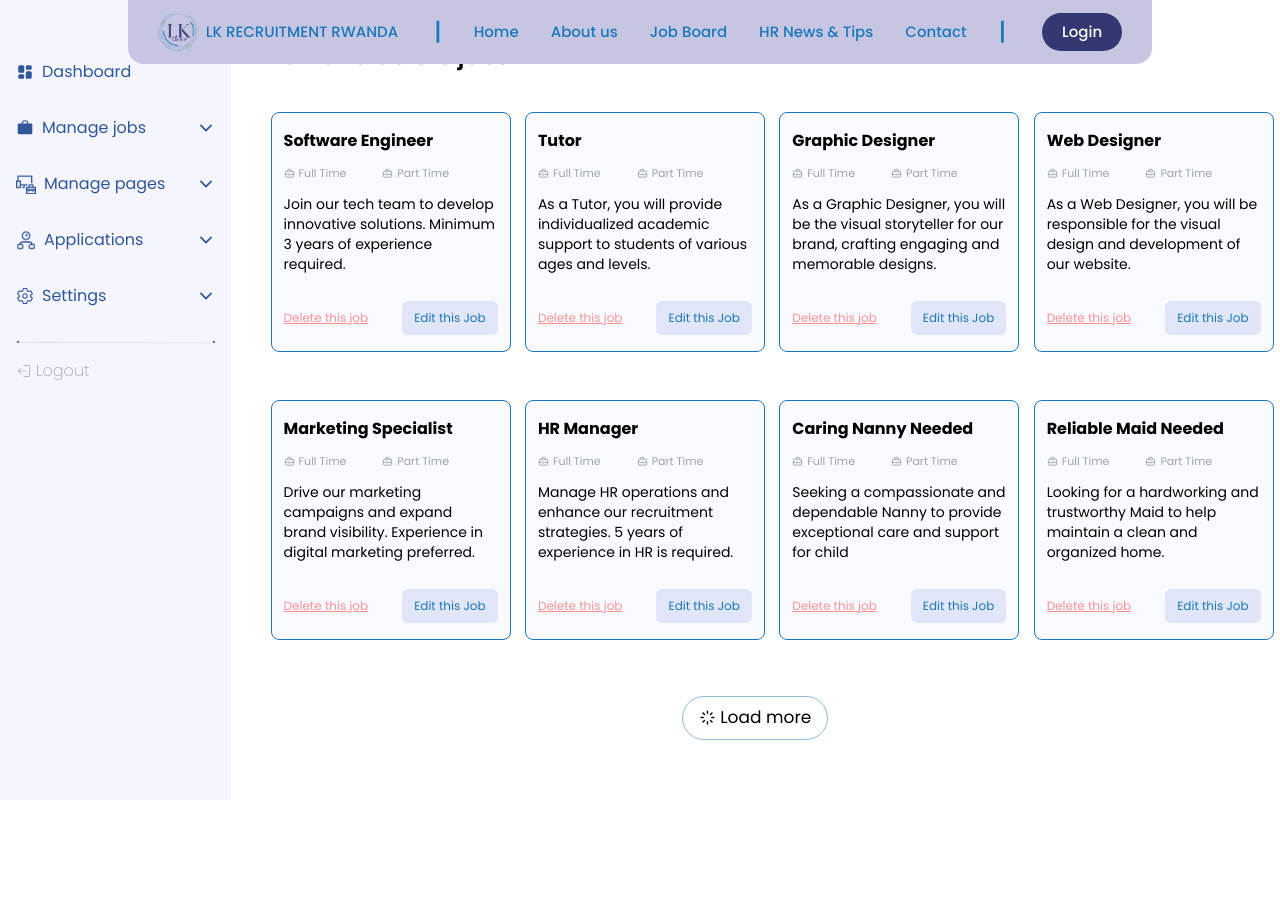
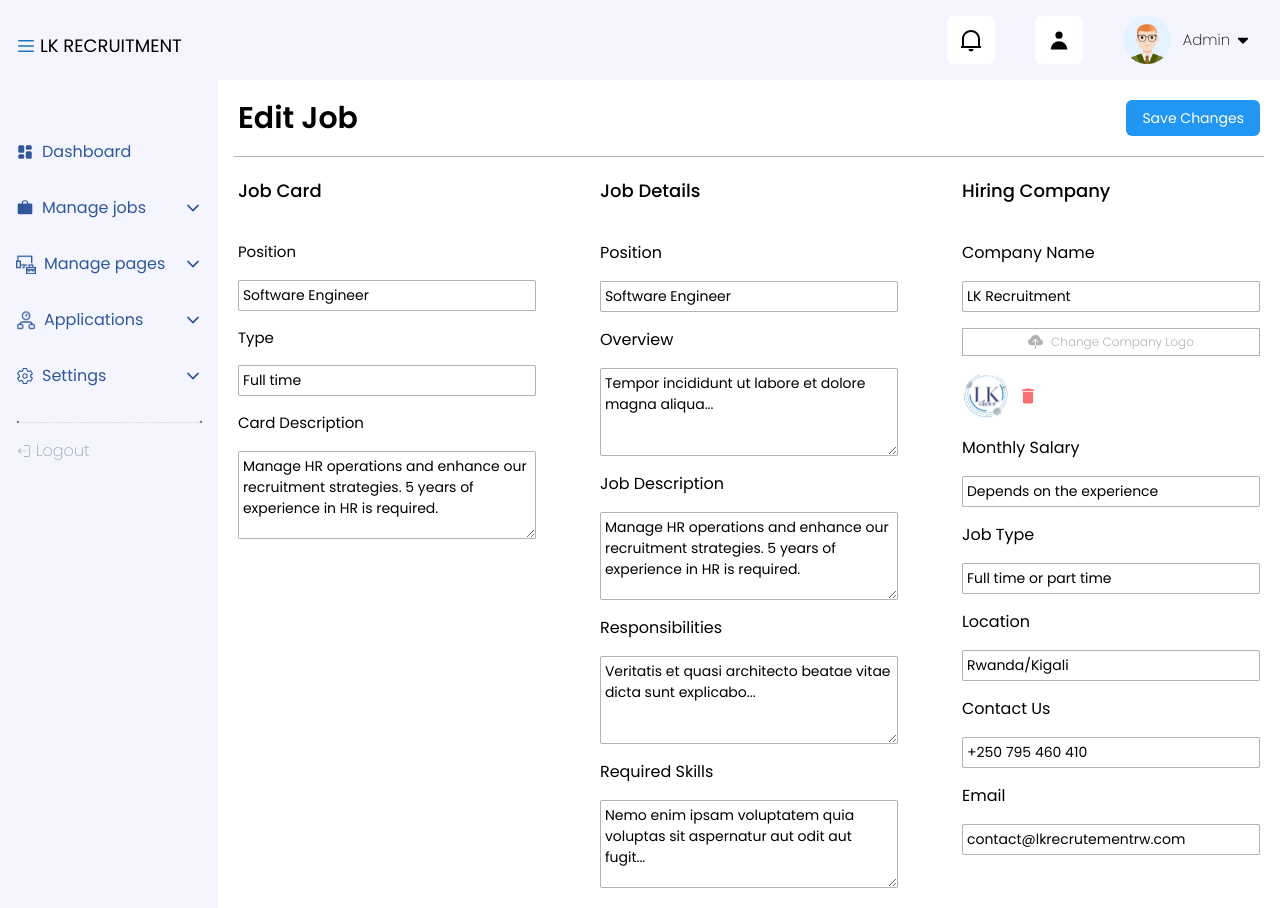
Before and after one commit to mariegrace31/recruitment_frontend, a Next.js app: page /edit in a window 1280 px wide. Before the commit the page ends 800 px from the top, so only its background shows below. Built offline with nearby package versions, Linux system fonts and the light colour scheme.

Commit message:
Add the edit job page

```diff
--- a/app/components/jobs2.jsx
+++ b/app/components/jobs2.jsx
@@ -1,4 +1,5 @@
 "use client"
+import Link from 'next/link';
 import React, { useState } from 'react';
 import { TbBriefcase } from 'react-icons/tb';
 
@@ -31,21 +32,9 @@ function Jobs() {
     },
   ]);
 
-  const [isModalOpen, setIsModalOpen] = useState(false);
-  const [currentJob, setCurrentJob] = useState(null);
 
   const deleteJob = (id) => {
     setJobs(jobs.filter((job) => job.id !== id));
-  };
-
-  const openEditModal = (job) => {
-    setCurrentJob(job);
-    setIsModalOpen(true);
-  };
-
-  const closeModal = () => {
-    setIsModalOpen(false);
-    setCurrentJob(null);
   };
 
   return (
@@ -78,32 +67,18 @@ function Jobs() {
             >
               Delete this job
             </button>
+            <Link href='/edit'>
             <button
-              onClick={() => openEditModal(job)}
               className='bg-[#E0E6F7] py-2 px-4 rounded-md text-[13px] text-primary_dash group-hover:bg-primary_dash group-hover:text-white'
             >
               Edit this Job
             </button>
+            </Link>
+
           </div>
         </div>
       ))}
 
-      {/* Modal for Editing */}
-      {isModalOpen && (
-        <div className='fixed inset-0 bg-black bg-opacity-50 flex items-center justify-center'>
-          <div className='bg-white w-[90%] max-w-md p-6 rounded-lg'>
-            <h2 className='text-xl font-bold mb-4'>Edit Job</h2>
-
-            <p className='mb-2'>Job Title: {currentJob?.title}</p>
-            <button
-              onClick={closeModal}
-              className='bg-red-500 text-white py-1 px-3 rounded-md'
-            >
-              Close
-            </button>
-          </div>
-        </div>
-      )}
     </div>
   );
 }
--- a/app/edit/page.jsx
+++ b/app/edit/page.jsx
@@ -1,127 +1,144 @@
-"use client"
-import React, { useState } from 'react';
+"use client";
+import React, { useState } from "react";
+import Navbar2 from '../components/navbar2';
 import Sidebar from '../components/sidebar';
-import { TbBriefcase } from 'react-icons/tb';
-import { RiLoader2Line } from "react-icons/ri";
-import Modal from '../components/Modal';
+import { BsFillCloudUploadFill } from "react-icons/bs";
+import Image from "next/image";
+import { MdDelete } from "react-icons/md";
+import logo from '../assets/loginlogo.png';
 
-function Edit() {
-  const [jobs, setJobs] = useState([
-    {
-      id: 1,
-      title: 'Software Engineer',
-      type: ['Full Time', 'Part Time'],
-      description: 'Join our tech team to develop innovative solutions. Minimum 3 years of experience required.',
-    },
-    {
-      id: 2,
-      title: 'Tutor',
-      type: ['Full Time', 'Part Time'],
-      description: 'As a Tutor, you will provide individualized academic support to students of various ages and levels.',
-    },
-    {
-      id: 3,
-      title: 'Graphic Designer',
-      type: ['Full Time', 'Part Time'],
-      description: 'As a Graphic Designer, you will be the visual storyteller for our brand, crafting engaging and memorable designs.',
-    },
-    {
-      id: 4,
-      title: 'Web Designer',
-      type: ['Full Time', 'Part Time'],
-      description: 'As a Web Designer, you will be responsible for the visual design and development of our website.',
-    },
-    {
-      id: 5,
-      title: 'Marketing Specialist',
-      type: ['Full Time', 'Part Time'],
-      description: 'Drive our marketing campaigns and expand brand visibility. Experience in digital marketing preferred.',
-    },
-    {
-      id: 6,
-      title: 'HR Manager',
-      type: ['Full Time', 'Part Time'],
-      description: 'Manage HR operations and enhance our recruitment strategies. 5 years of experience in HR is required.',
-    },
-    {
-      id: 7,
-      title: 'Caring Nanny Needed',
-      type: ['Full Time', 'Part Time'],
-      description: 'Seeking a compassionate and dependable Nanny to provide exceptional care and support for child',
-    },
-    {
-      id: 8,
-      title: 'Reliable Maid Needed',
-      type: ['Full Time', 'Part Time'],
-      description: 'Looking for a hardworking and trustworthy Maid to help maintain a clean and organized home.',
-    },
-  ]);
+function EditJob() {
+  const [jobDetails, setJobDetails] = useState({
+    position: "Software Engineer",
+    type: "Full time",
+    description: "Manage HR operations and enhance our recruitment strategies. 5 years of experience in HR is required.",
+    overview: "Tempor incididunt ut labore et dolore magna aliqua...",
+    responsibilities: "Veritatis et quasi architecto beatae vitae dicta sunt explicabo...",
+    requiredSkills: "Nemo enim ipsam voluptatem quia voluptas sit aspernatur aut odit aut fugit...",
+    companyName: "LK Recruitment",
+    salary: "Depends on the experience",
+    jobType: "Full time or part time",
+    location: "Rwanda/Kigali",
+    contact: "+250 795 460 410",
+    email: "contact@lkrecrutementrw.com"
+  });
 
-  const [isModalOpen, setIsModalOpen] = useState(false);
-  const [currentJob, setCurrentJob] = useState(null);
+  const [companyLogo, setCompanyLogo] = useState(logo);
 
-  const handleDeleteJob = (id) => {
-    setJobs(jobs.filter((job) => job.id !== id));
+  const handleChange = (field, value) => {
+    setJobDetails(prev => ({ ...prev, [field]: value }));
   };
 
-  const handleEditJob = (job) => {
-    setCurrentJob(job);
-    setIsModalOpen(true);
+  const handleFileChange = (e) => {
+    const file = e.target.files[0];
+    if (file) {
+      setCompanyLogo(URL.createObjectURL(file));
+    }
+  };
+
+  const handleDeleteLogo = () => {
+    setCompanyLogo(null);
+  };
+
+  const handleSave = () => {
+    console.log("Saved Job Details:", jobDetails);
   };
 
   return (
-    <section className='flex'>
-      <Sidebar />
-      <div>
-        <h1 className="font-semibold text-2xl px-10 pt-10">Edit and delete jobs</h1>
-        <div className='grid grid-cols-4 gap-12 w-[100%] p-10 mx-auto'>
-          {jobs.map((job) => (
-            <div
-              key={job.id}
-              className='flex flex-col justify-between h-[30vh] w-[30vh] border border-primary_dash p-3 py-4 rounded-lg bg-[#F8FAFF] hover:bg-[#E0E6F7] group'
-            >
-              <div className='flex flex-col gap-3'>
-                <h1 className='font-bold text-[16px]'>{job.title}</h1>
-                <div className='flex gap-9'>
-                  {job.type.map((t, index) => (
-                    <p key={index} className='flex items-center text-[11px] gap-1 text-gray-400'>
-                      <TbBriefcase className='text-gray-400' />
-                      {t}
-                    </p>
-                  ))}
-                </div>
-                <p className='text-sm'>{job.description}</p>
-              </div>
-              <div className='flex justify-between items-center'>
-                <button
-                  onClick={() => handleDeleteJob(job.id)}
-                  className='underline text-[12px] text-[#FF2929]/50'
-                >
-                  Delete this job
-                </button>
-                <button
-                  onClick={() => handleEditJob(job)}
-                  className='bg-[#E0E6F7] py-2 px-3 rounded-md text-[12px] text-primary_dash group-hover:bg-primary_dash group-hover:text-white'
-                >
-                  Edit this Job
-                </button>
+    <div>
+      <Navbar2 />
+      <div className='flex'>
+        <Sidebar />
+        <div className='w-full'>
+          <div className='flex justify-between p-5'>
+            <h1 className='text-3xl font-semibold'>Edit Job</h1>
+            <button onClick={handleSave} className='bg-[#2196F3] p-1 px-4 text-[14px] text-white rounded-md'>
+              Save Changes
+            </button>
+          </div>
+          <hr className='w-[97%] mx-auto border-black/30' />
+          <div className='grid grid-cols-3 gap-16 p-5'>
+
+          <div>
+              <h2 className='font-medium text-lg'>Job Card</h2>
+              <div className='flex flex-col mt-9 gap-4'>
+                <h3 className='text-[15px]'>Position</h3>
+                <input
+                  type="text"
+                  value={jobDetails.position}
+                  onChange={(e) => handleChange("position", e.target.value)}
+                  className='border border-black/30 p-1 rounded-sm text-[14px] outline-primary_dash/30'
+                />
+                <h3 className='text-[15px]'>Type</h3>
+                <input
+                  type="text"
+                  value={jobDetails.type}
+                  onChange={(e) => handleChange("type", e.target.value)}
+                  className='border border-black/30 p-1 rounded-sm text-[14px] outline-primary_dash/30'
+                />
+                <h3 className='text-[15px]'>Card Description</h3>
+                <textarea
+                  value={jobDetails.description}
+                  onChange={(e) => handleChange("description", e.target.value)}
+                  className='border border-black/30 p-1 rounded-sm pb-10 text-[14px] outline-primary_dash/30'
+                />
               </div>
             </div>
-          ))}
+
+            {/* Job Details */}
+            <div>
+              <h2 className='font-medium text-lg'>Job Details</h2>
+              <div className='flex flex-col mt-9 gap-4'>
+                <h3>Position</h3>
+                <input type="text" value={jobDetails.position} onChange={(e) => handleChange("position", e.target.value)} className='border border-black/30 p-1 rounded-sm text-[14px]' />
+                <h3>Overview</h3>
+                <textarea value={jobDetails.overview} onChange={(e) => handleChange("overview", e.target.value)} className='border border-black/30 p-1 rounded-sm text-[14px] pb-10' />
+                <h3>Job Description</h3>
+                <textarea value={jobDetails.description} onChange={(e) => handleChange("description", e.target.value)} className='border border-black/30 p-1 rounded-sm text-[14px] pb-10' />
+                <h3>Responsibilities</h3>
+                <textarea value={jobDetails.responsibilities} onChange={(e) => handleChange("responsibilities", e.target.value)} className='border border-black/30 p-1 rounded-sm text-[14px] pb-10' />
+                <h3>Required Skills</h3>
+                <textarea value={jobDetails.requiredSkills} onChange={(e) => handleChange("requiredSkills", e.target.value)} className='border border-black/30 p-1 rounded-sm text-[14px] pb-10' />
+              </div>
+            </div>
+
+            {/* Hiring Company */}
+            <div>
+              <h2 className='font-medium text-lg'>Hiring Company</h2>
+              <div className='flex flex-col mt-9 gap-4'>
+                <h3>Company Name</h3>
+                <input type="text" value={jobDetails.companyName} onChange={(e) => handleChange("companyName", e.target.value)} className='border border-black/30 p-1 rounded-sm text-[14px]' />
+                <input type="file" accept="image/*" onChange={handleFileChange} className="hidden" id="file-upload" />
+                <label htmlFor="file-upload" className="flex items-center justify-center border border-black/30 p-1 gap-2 w-full cursor-pointer">
+                  <BsFillCloudUploadFill className="text-black/30 text-[15px]" />
+                  <span className="text-black/30 text-[12px] font-light">
+                    {companyLogo ? "Change Company Logo" : "Upload Company Logo"}
+                  </span>
+                </label>
+                {companyLogo && (
+                  <div className="flex gap-2 items-center">
+                    <Image src={companyLogo} width={100} height={100} alt='logo' className='w-12' />
+                    <MdDelete className="text-red-400 text-xl cursor-pointer" onClick={handleDeleteLogo} />
+                  </div>
+                )}
+                <h3>Monthly Salary</h3>
+                <input type="text" value={jobDetails.salary} onChange={(e) => handleChange("salary", e.target.value)} className='border border-black/30 p-1 rounded-sm text-[14px]' />
+                <h3>Job Type</h3>
+                <input type="text" value={jobDetails.jobType} onChange={(e) => handleChange("jobType", e.target.value)} className='border border-black/30 p-1 rounded-sm text-[14px]' />
+                <h3>Location</h3>
+                <input type="text" value={jobDetails.location} onChange={(e) => handleChange("location", e.target.value)} className='border border-black/30 p-1 rounded-sm text-[14px]' />
+                <h3>Contact Us</h3>
+                <input type="text" value={jobDetails.contact} onChange={(e) => handleChange("contact", e.target.value)} className='border border-black/30 p-1 rounded-sm text-[14px]' />
+                <h3>Email</h3>
+                <input type="email" value={jobDetails.email} onChange={(e) => handleChange("email", e.target.value)} className='border border-black/30 p-1 rounded-sm text-[14px]' />
+              </div>
+            </div>
+
+          </div>
         </div>
-        <button className='flex items-center gap-1 border border-primary_dash/50 py-2 px-4 rounded-3xl text-[17px] mx-auto mt-4'>< RiLoader2Line />Load more</button>
       </div>
-
-      {/* Modal for editing job */}
-      {isModalOpen && (
-        <Modal
-          isOpen={isModalOpen}
-          onClose={() => setIsModalOpen(false)}
-          job={currentJob}
-        />
-      )}
-    </section>
+    </div>
   );
 }
 
-export default Edit;
+export default EditJob;
--- a/app/jobs/page.jsx
+++ b/app/jobs/page.jsx
@@ -3,7 +3,7 @@ import React, { useState } from 'react';
 import Sidebar from '../components/sidebar';
 import { TbBriefcase } from 'react-icons/tb';
 import { RiLoader2Line } from "react-icons/ri";
-import Modal from '../components/modal';
+import Link from 'next/link';
 
 function Jobs() {
   const [jobs, setJobs] = useState([
@@ -57,17 +57,10 @@ function Jobs() {
     },
   ]);
 
-  const [isModalOpen, setIsModalOpen] = useState(false);
-  const [currentJob, setCurrentJob] = useState(null);
-
   const handleDeleteJob = (id) => {
     setJobs(jobs.filter((job) => job.id !== id));
   };
 
-  const handleEditJob = (job) => {
-    setCurrentJob(job);
-    setIsModalOpen(true);
-  };
 
   return (
     <section className='flex'>
@@ -99,12 +92,13 @@ function Jobs() {
                 >
                   Delete this job
                 </button>
+                <Link href='/edit'  >
                 <button
-                  onClick={() => handleEditJob(job)}
                   className='bg-[#E0E6F7] py-2 px-3 rounded-md text-[12px] text-primary_dash group-hover:bg-primary_dash group-hover:text-white'
                 >
                   Edit this Job
                 </button>
+                </Link>
               </div>
             </div>
           ))}
@@ -112,14 +106,6 @@ function Jobs() {
         <button className='flex items-center gap-1 border border-primary_dash/50 py-2 px-4 rounded-3xl text-[17px] mx-auto mt-4'>< RiLoader2Line />Load more</button>
       </div>
 
-      {/* Modal for editing job */}
-      {isModalOpen && (
-        <Modal
-          isOpen={isModalOpen}
-          onClose={() => setIsModalOpen(false)}
-          job={currentJob}
-        />
-      )}
     </section>
   );
 }
--- a/app/layout.jsx
+++ b/app/layout.jsx
@@ -15,7 +15,7 @@ export default function RootLayout({ children }) {
   return (
     <html lang="en">
       <body className={poppins.className}>
-      {!(pathname === '/dashboard' || pathname === '/AddJob') && <Navbar />}
+      {!(pathname === '/dashboard' || pathname === '/AddJob' || pathname === '/edit' || pathname === '/jobs') && <Navbar />}
         {children}
       </body>
     </html>
```
Also changed, not shown: app/components/modal.jsx (deleted, +0 -23 lines).
